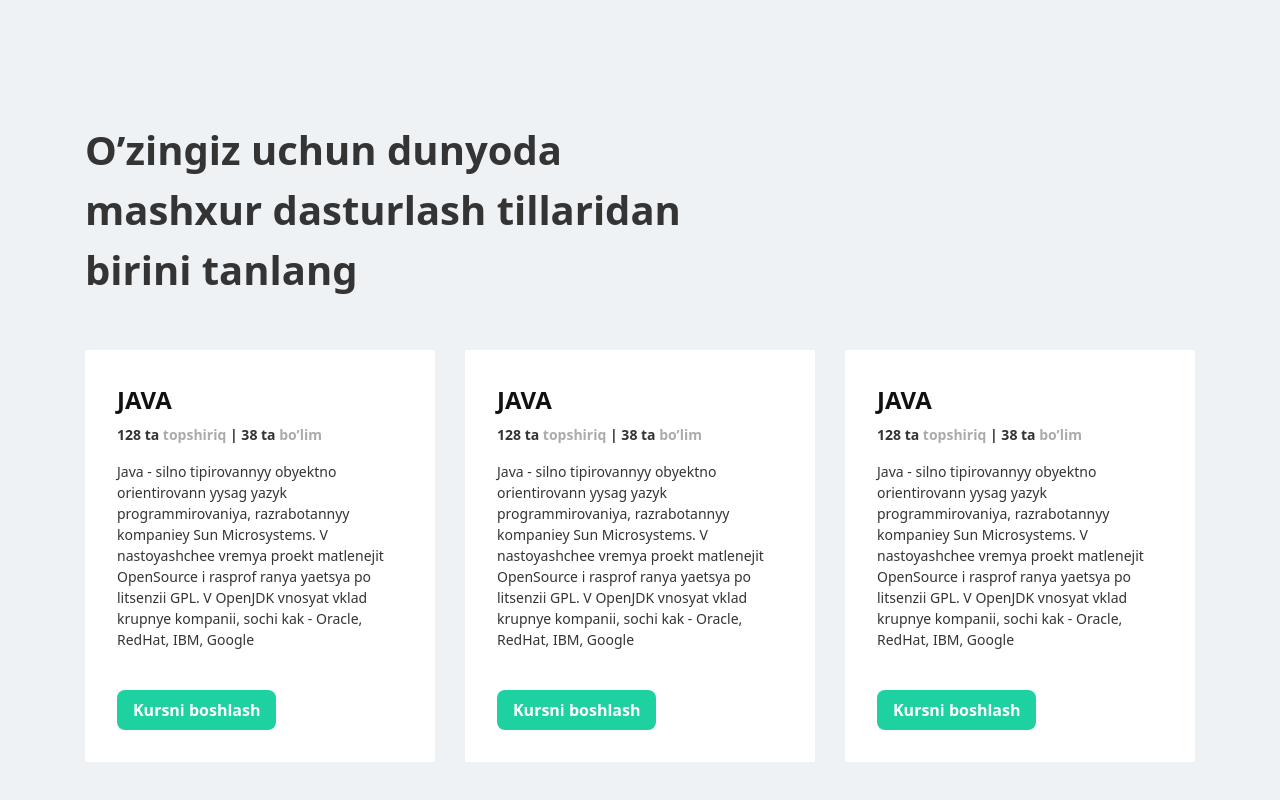
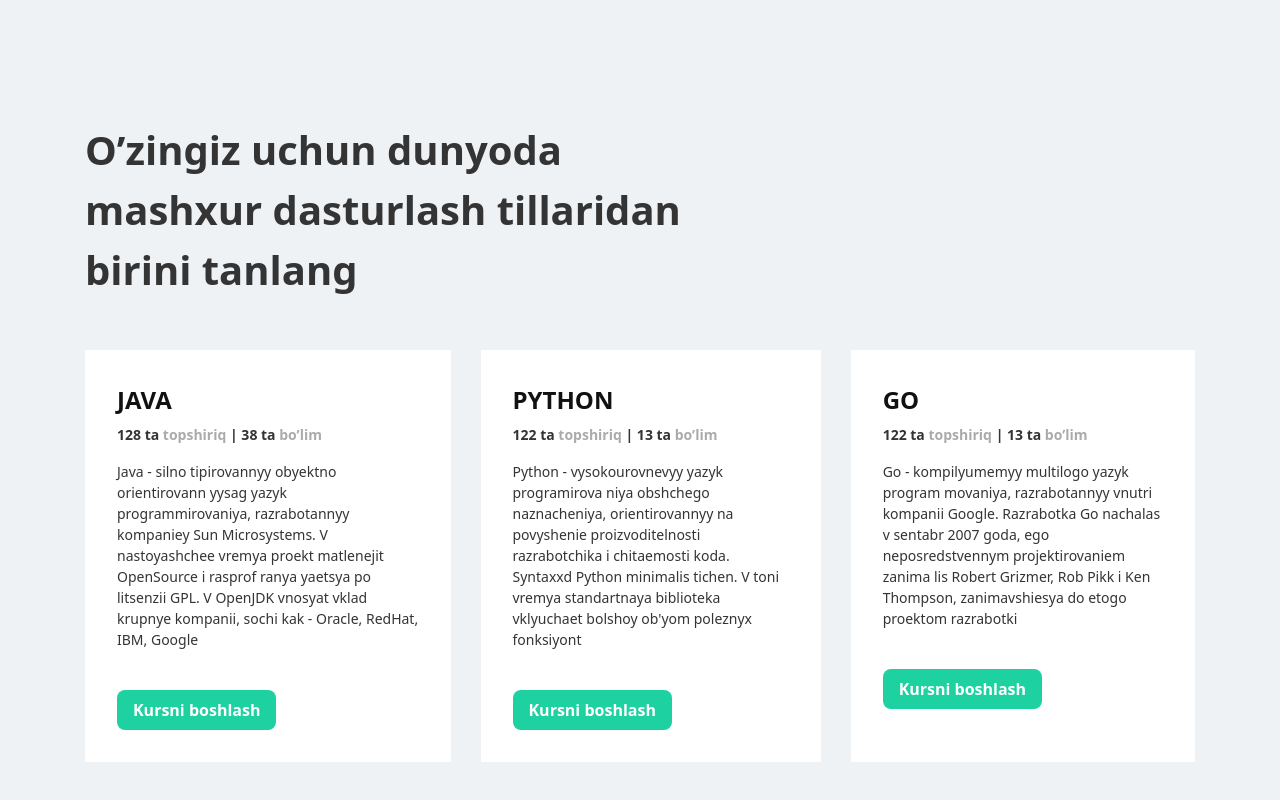
Before and after one commit to heyitsdurdona/code-boxfn, a website: page index.html in a window 1280 px wide. Shown: the part 2744-3544 px from the top of the page. Drawn offline with Linux system fonts and the light colour scheme.

Commit message:
changed: tillar

```diff
--- a/index.html
+++ b/index.html
@@ -141,24 +141,28 @@
                             <button class="px-4 py-2 bg-[#1DD1A1] text-white font-bold rounded-lg">Kursni boshlash</button>
                         </li>
                         <li class="bg-white p-[32px]">
-                            <h3 class="font-extrabold text-[24px] text-[#111111] mb-1.5">JAVA</h3>
+                            <h3 class="font-extrabold text-[24px] text-[#111111] mb-1.5">PYTHON</h3>
                             <span class="font-semibold text-[14px] text-[#ABABAB] block mb-4">
-                                <b class="text-[#343434]">128 ta</b> topshiriq
-                                <b class="text-[#343434]">|  38 ta</b> bo’lim
+                                <b class="text-[#343434]">122 ta</b> topshiriq
+                                <b class="text-[#343434]">|  13 ta</b> bo’lim
                             </span>
                             <p class="font-regular text-[14px] text-[#343434] mt-2.5 mb-10">
-                                Java - silno tipirovannyy obyektno orientirovann yysag yazyk programmirovaniya, razrabotannyy kompaniey Sun Microsystems. V nastoyashchee vremya proekt matlenejit OpenSource i rasprof ranya yaetsya po litsenzii GPL. V OpenJDK vnosyat vklad krupnye kompanii, sochi kak - Oracle, RedHat, IBM, Google
+                                Python - vysokourovnevyy yazyk programirova
+                                niya obshchego naznacheniya, orientirovannyy na povyshenie proizvoditelnosti razrabotchika i
+                                chitaemosti koda. Syntaxxd Python minimalis tichen. V toni vremya standartnaya biblioteka vklyuchaet bolshoy ob'yom poleznyx fonksiyont
                             </p>
                             <button class="px-4 py-2 bg-[#1DD1A1] text-white font-bold rounded-lg">Kursni boshlash</button>
                         </li>
                         <li class="bg-white p-[32px]">
-                            <h3 class="font-extrabold text-[24px] text-[#111111] mb-1.5">JAVA</h3>
+                            <h3 class="font-extrabold text-[24px] text-[#111111] mb-1.5">GO</h3>
                             <span class="font-semibold text-[14px] text-[#ABABAB] block mb-4">
-                                <b class="text-[#343434]">128 ta</b> topshiriq
-                                <b class="text-[#343434]">|  38 ta</b> bo’lim
+                                <b class="text-[#343434]">122 ta</b> topshiriq
+                                <b class="text-[#343434]">|  13 ta</b> bo’lim
                             </span>
                             <p class="font-regular text-[14px] text-[#343434] mt-2.5 mb-10">
-                                Java - silno tipirovannyy obyektno orientirovann yysag yazyk programmirovaniya, razrabotannyy kompaniey Sun Microsystems. V nastoyashchee vremya proekt matlenejit OpenSource i rasprof ranya yaetsya po litsenzii GPL. V OpenJDK vnosyat vklad krupnye kompanii, sochi kak - Oracle, RedHat, IBM, Google
+                                Go - kompilyumemyy multilogo yazyk program
+                                movaniya, razrabotannyy vnutri kompanii Google.
+                                Razrabotka Go nachalas v sentabr 2007 goda, ego neposredstvennym projektirovaniem zanima lis Robert Grizmer, Rob Pikk i Ken Thompson, zanimavshiesya do etogo proektom razrabotki
                             </p>
                             <button class="px-4 py-2 bg-[#1DD1A1] text-white font-bold rounded-lg">Kursni boshlash</button>
                         </li>
```
